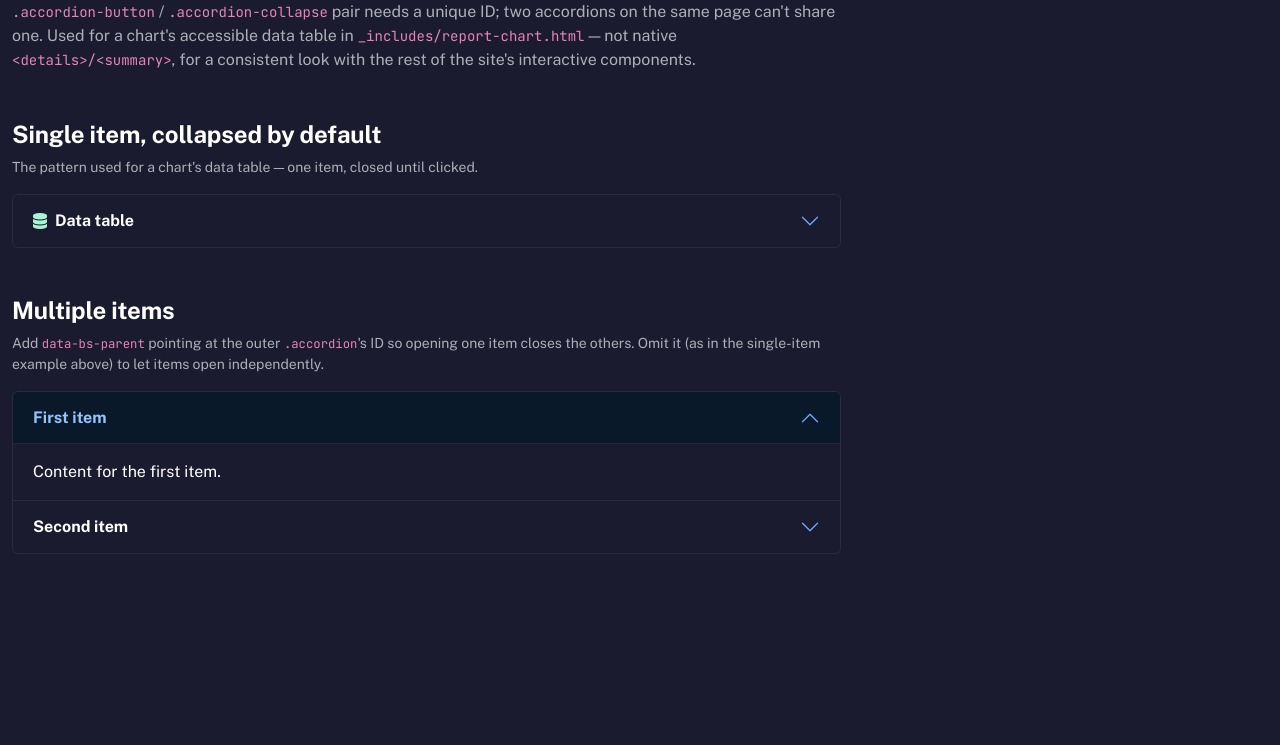
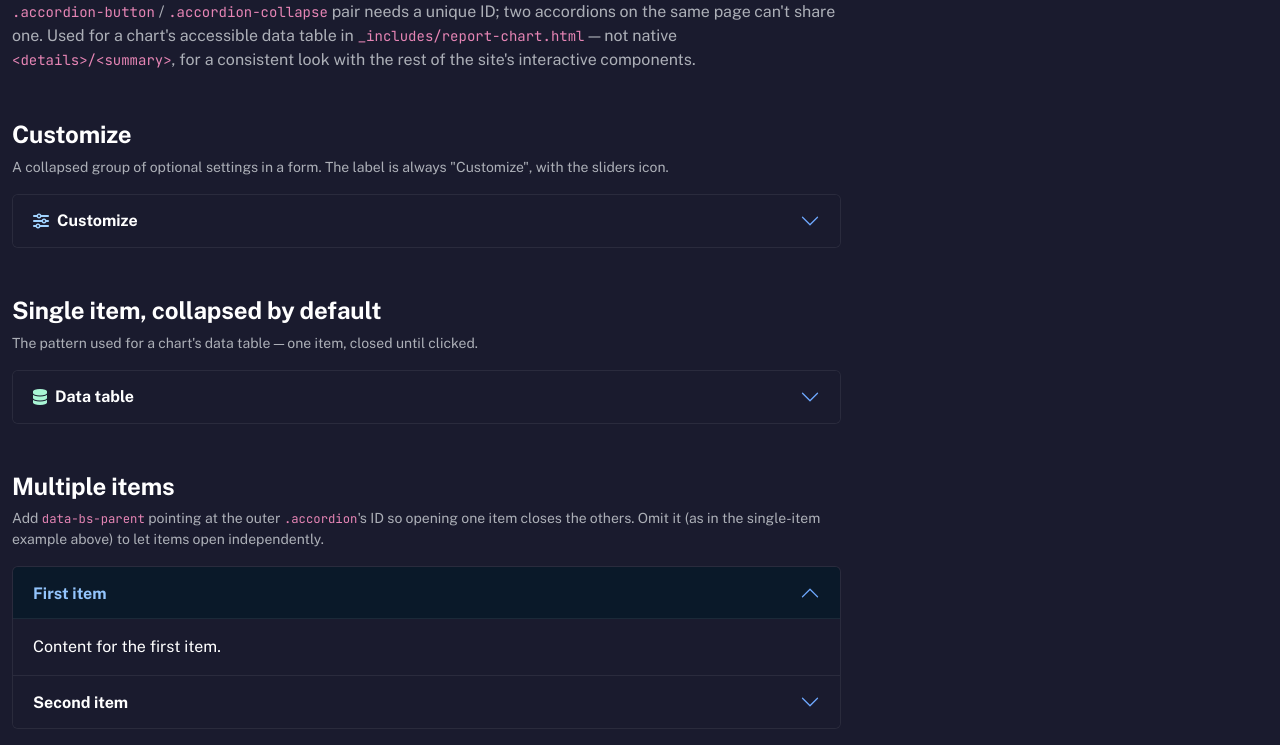
Before and after one commit to ScanGov/components, a website: page public/templates/accordion.html in a window 1280 px wide. Shown: the part 169-914 px from the top of the page. Before the commit the page ends 800 px from the top, so only its background shows below. Drawn offline with nearby package versions, Linux system fonts and the light colour scheme.

Commit message:
Add the sliders icon color, Reset icon, and Customize and Back examples; drop the Copy link label

```diff
--- a/public/css/scangov.css
+++ b/public/css/scangov.css
@@ -2326,6 +2326,10 @@ td a:hover .fa-circle-info {
     color: #ffbc78;
 }
 
+.fa-sliders {
+    color: #a1d3ff;
+}
+
 .fa-gear,
 .fa-gears {
     color: #a1d3ff;
@@ -2658,6 +2662,7 @@ a .fa-up-right-from-square {
 [data-bs-theme=light] .fa-circle-info:not([class*="text-"]),
 [data-bs-theme=light] .fa-user-group:not([class*="text-"]),
 [data-bs-theme=light] .fa-spray-can-sparkles:not([class*="text-"]),
+[data-bs-theme=light] .fa-sliders:not([class*="text-"]),
 [data-bs-theme=light] .fa-timeline:not([class*="text-"]),
 [data-bs-theme=light] .fa-circle-nodes:not([class*="text-"]),
 [data-bs-theme=light] .fa-scale-balanced:not([class*="text-"]),
--- a/public/templates/accordion.html
+++ b/public/templates/accordion.html
@@ -36,6 +36,22 @@
           <code>&lt;details&gt;/&lt;summary&gt;</code>, for a consistent look with the
           rest of the site's interactive components.
         </p>
+
+        <!-- Customize -->
+        <h2 class="h4 mt-5">Customize</h2>
+        <p class="small text-body-secondary">A collapsed group of optional settings in a form. The label is always "Customize", with the sliders icon.</p>
+        <div class="accordion">
+          <div class="accordion-item">
+            <h2 class="accordion-header" id="example-customize-heading">
+              <button class="accordion-button collapsed" type="button" data-bs-toggle="collapse" data-bs-target="#example-customize-collapse" aria-expanded="false" aria-controls="example-customize-collapse">
+                <i class="fa-solid fa-sliders me-2" aria-hidden="true"></i>Customize
+              </button>
+            </h2>
+            <div id="example-customize-collapse" class="accordion-collapse collapse" aria-labelledby="example-customize-heading">
+              <div class="accordion-body">Optional fields go here.</div>
+            </div>
+          </div>
+        </div>
 
         <!-- Single item, collapsed by default (the report-chart pattern) -->
         <h2 class="h4 mt-5">Single item, collapsed by default</h2>
```
Also changed, not shown: _includes/tool-form.html (+1 -1 lines), public/templates/buttons.html (+2 -2 lines), README.md.
